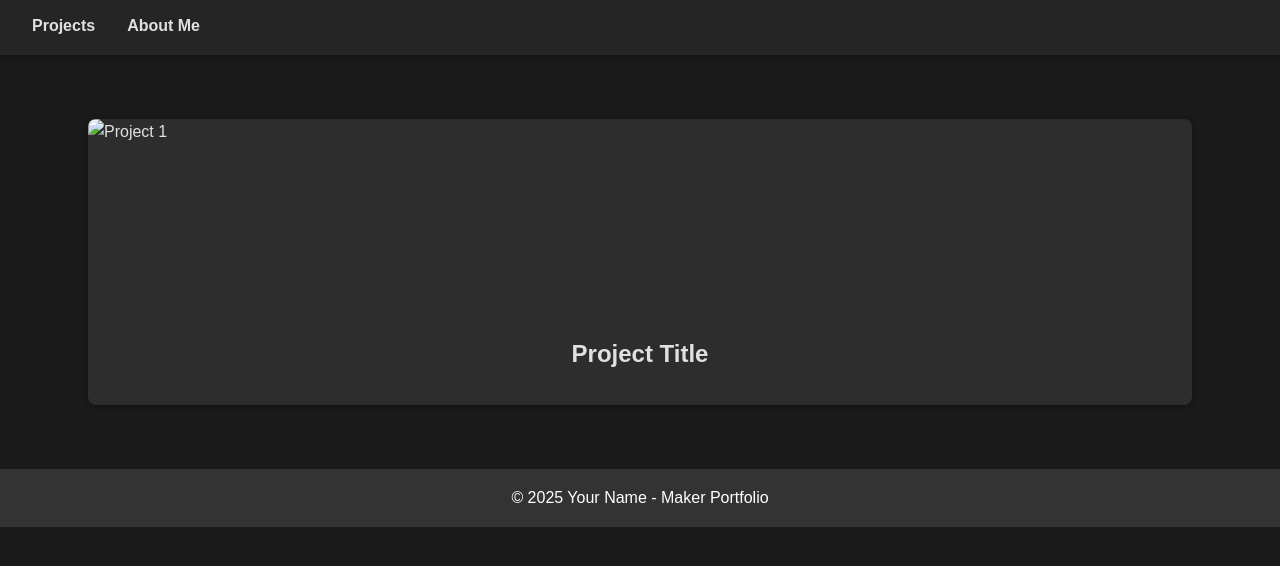
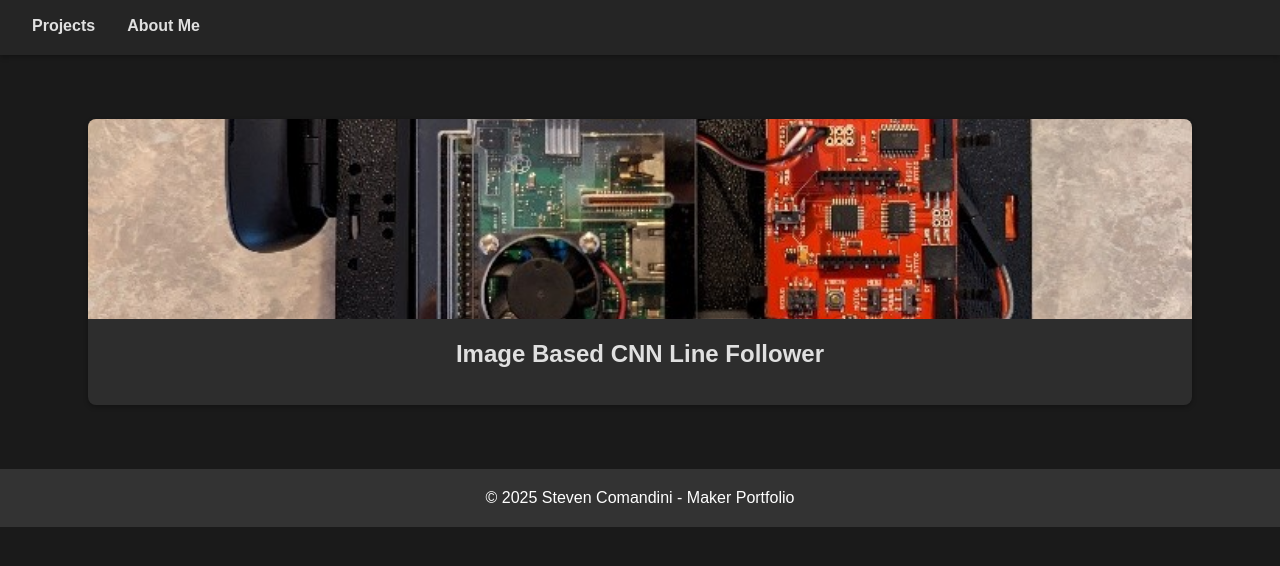
Before and after one commit to swcomandini/Projects, a plain HTML site: page index.html in a window 1280 px wide. Shown: the part 70-636 px from the top of the page. Drawn offline with Linux system fonts and the light colour scheme.

Commit message:
Update project details and enhance README structure

```diff
--- a/index.html
+++ b/index.html
@@ -19,19 +19,18 @@
 
     <main>
         <div class="project-grid">
-            <!-- Example project card (you can duplicate this structure for each project) -->
-            <a href="projects/project1.html" class="project-card">
+            <a href="projects/Image Based CNN Line Follower.html" class="project-card">
                 <div class="project-image">
-                    <img src="assets/images/placeholder.jpg" alt="Project 1">
+                    <img src="assets/images/cnn_robot.jpg" alt="CNN Line Follower Robot">
                 </div>
-                <h2>Project Title</h2>
+                <h2>Image Based CNN Line Follower</h2>
             </a>
             <!-- Add more project cards here -->
         </div>
     </main>
 
     <footer>
-        <p>&copy; 2025 Your Name - Maker Portfolio</p>
+        <p>&copy; 2025 Steven Comandini - Maker Portfolio</p>
     </footer>
 
     <script src="assets/js/main.js"></script>
```
Also changed, not shown: projects/Image Based CNN Line Follower.html (+2 -2 lines), 1 other file.
